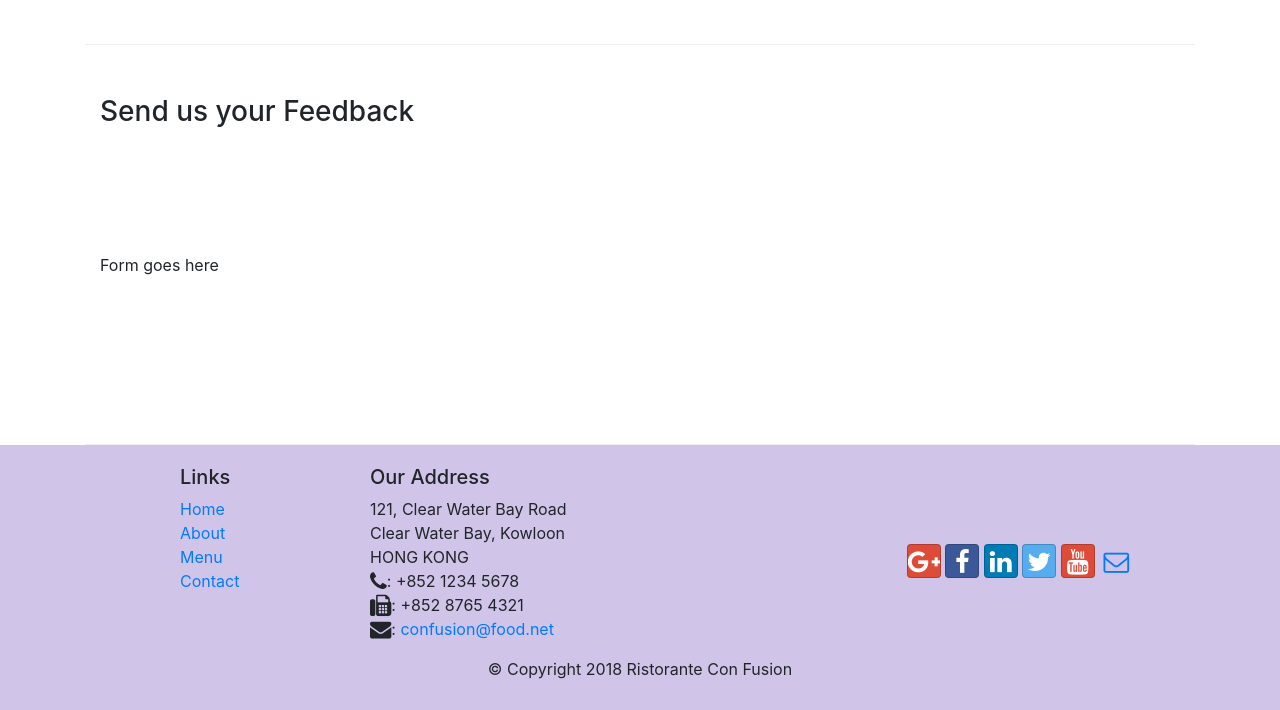
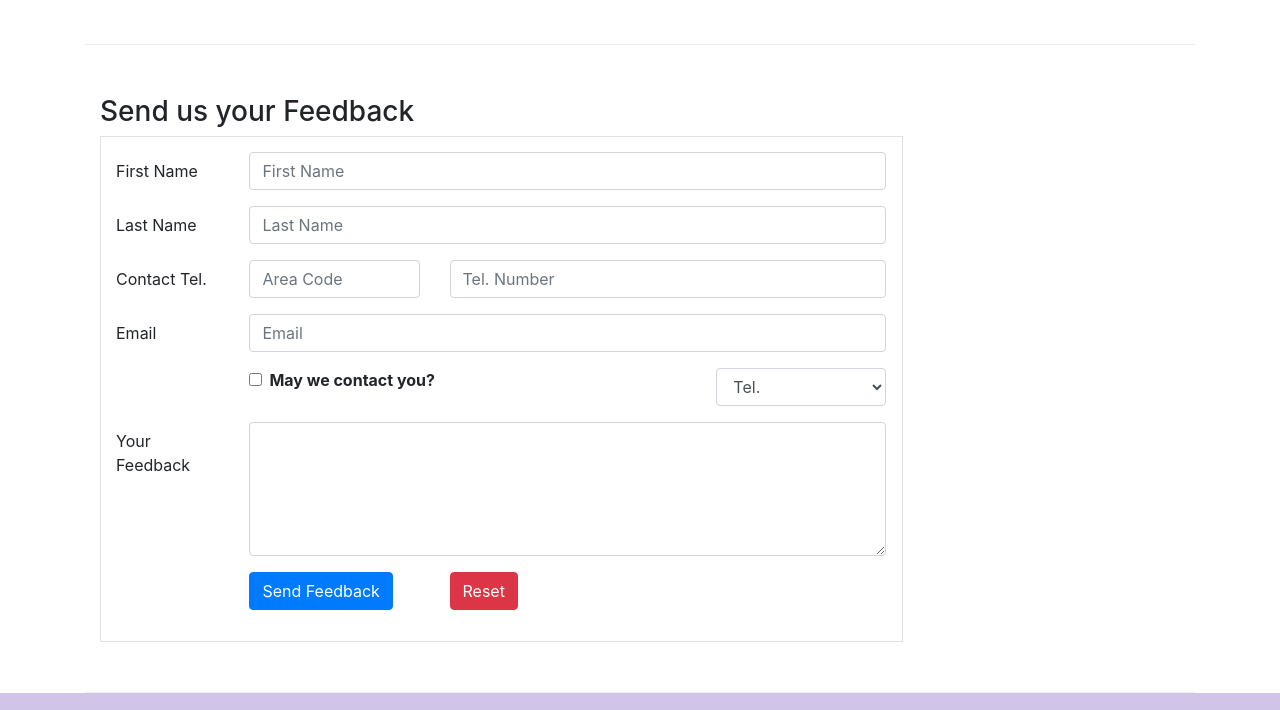
Before and after one commit to SnehalChodankar/FEWD-Bootstrap4, a website: page contactus.html in a window 1280 px wide. Shown: the part 780-1490 px from the top of the page. Drawn offline with nearby package versions, Linux system fonts and the light colour scheme.

Commit message:
forms, input fields

```diff
--- a/contactus.html
+++ b/contactus.html
@@ -22,7 +22,7 @@
             <button class="navbar-toggler" type="button" data-toggle="collapse" data-target="#Navbar">
                 <span class="navbar-toggler-icon"></span>
             </button>
-            <a class="navbar-brand" href="index.html">Ristorante Con Fusion</a>
+            <a class="navbar-brand mr-auto" href="index.html">Ristorante Con Fusion</a>
             <div class="collapse navbar-collapse" id="Navbar">
                 <ul class="navbar-nav mr-auto">
                         <li class="nav-item"><a class="nav-link" href="./index.html"><span class="fa fa-home fa-lg"></span> Home</a></li>
@@ -101,7 +101,84 @@
               <h3>Send us your Feedback</h3>
            </div>
             <div class="col-12 col-md-9">
-                Form goes here
+                <!--Extra styles for form tag:
+                    style="padding:15px; border-radius: 15px;" class="border"
+                -->
+                <form class="border" style="padding: 15px;">
+                    <div class="form-group row">
+                        <label for="firstname" class="col-md-2 col-form-label">
+                            First Name
+                        </label>
+                        <div class="col-md-10">
+                            <input type="text" class="form-control" id="firstname" placeholder="First Name" name="firstname">
+                        </div>
+                    </div>
+                    <div class="form-group row">
+                        <label for="lastname" class="col-md-2 col-form-label">
+                            Last Name
+                        </label>
+                        <div class="col-md-10">
+                            <input type="text" class="form-control" id="lastname" placeholder="Last Name" name="lastname">
+                        </div>
+                    </div>
+                    <div class="form-group row">
+                        <label for="telnum" class="col-12 col-md-2 col-form-label">
+                            Contact Tel.
+                        </label>
+                        <div class="col-5 col-md-3">
+                            <input type="tel" class="form-control" id="areacode" placeholder="Area Code" name="areacode">
+                        </div>
+                        <div class="col-7 col-md-7">
+                            <input type="tel" class="form-control" id="telnum" placeholder="Tel. Number" name="telnum">
+                        </div>
+                    </div>
+
+                    <div class="form-group row">
+                        <label for="emailid" class="col-md-2 col-form-label">
+                            Email
+                        </label>
+                        <div class="col-md-10">
+                            <input type="email" class="form-control" id="emailid" placeholder="Email" name="emailid">
+                        </div>
+                    </div>
+
+                    <div class="form-group row">
+                        <div class="col-md-6 offset-md-2">
+                            <div class="form-check">
+                                <input type="checkbox" class="form-check-input" name="approve" id="approve" value="">
+                                <label class="form-check-label" for="approve">
+                                    <strong>May we contact you?</strong>
+                                </label>
+                            </div>
+                        </div>
+                        <div class="col-md-3 offset-md-1">
+                            <select class="form-control">
+                                <option>Tel.</option>
+                                <option>Email</option>
+                            </select>
+                        </div>
+                    </div>
+
+                    <div class="form-group row">
+                        <label for="feedback" class="col-md-2 col-form-label">Your Feedback</label>
+                        <div class="col-md-10">
+                            <textarea class="form-control" id="feedback" name="feedback" rows="5"></textarea>
+                        </div>
+                    </div>
+
+                    <div class="form-group row">
+                        <div class="offset-md-2 col-md-3">
+                            <button type="submit" class="btn btn-primary">
+                                Send Feedback
+                            </button>
+                        </div>
+                        <div class="col-md-auto">
+                            <button type="reset" class="btn btn-danger">
+                                Reset
+                            </button>
+                        </div>
+                    </div>
+                </form>
             </div>
              <div class="col-12 col-md">
             </div>
```
